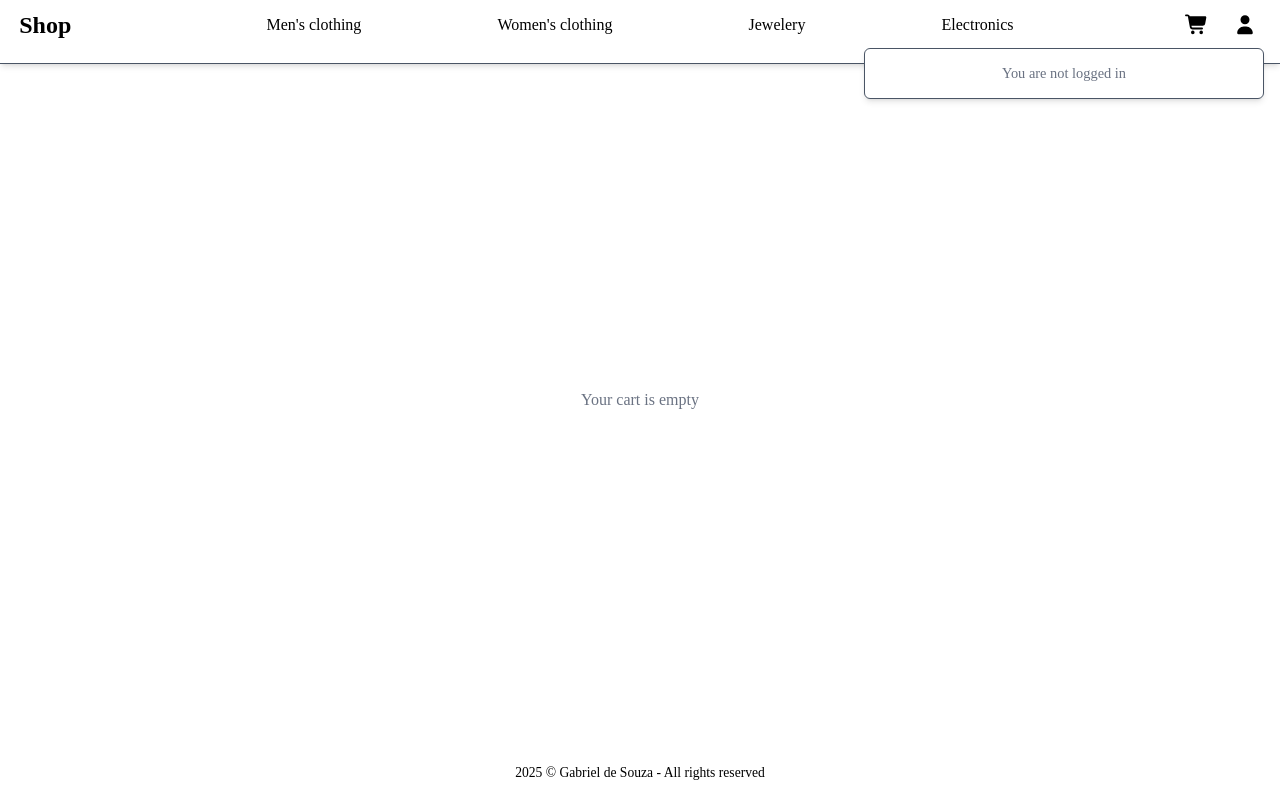
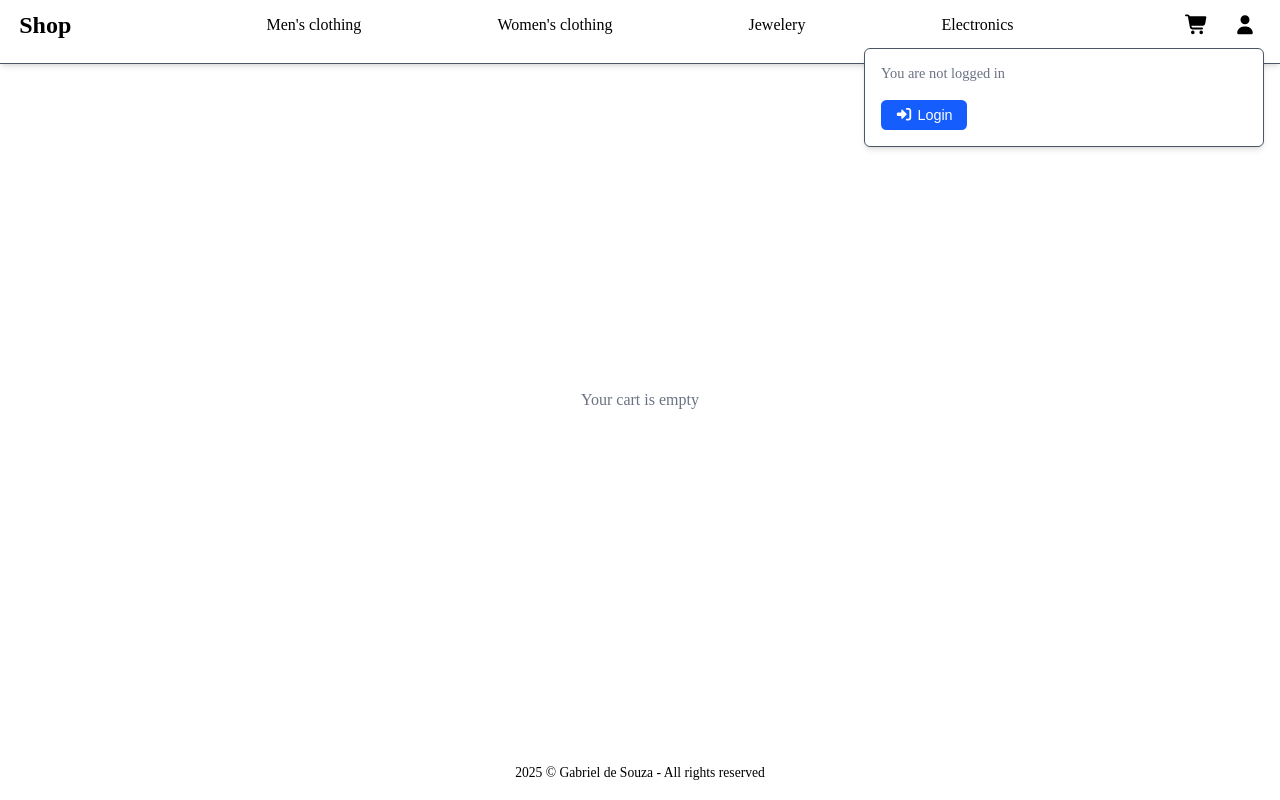
Before and after one commit to gab-souza-martins/fake-e-commerce, an Angular app: page /checkout in a window 1280 px wide. Both pictures are taken after a click on the button 1244 px from the left and 25 px from the top of the page. Built offline with nearby package versions, Linux system fonts and the light colour scheme.

Commit message:
Adicionado botão de logar para a janela de usuário em header.html, ainda sem funcionalidade

```diff
--- a/src/app/components/header/header.css
+++ b/src/app/components/header/header.css
@@ -116,7 +116,7 @@ nav.desktopLayout {
   font-size: 0.9rem;
 }
 
-.btn-checkout {
+.sm-primary-btn {
   color: white;
   font-size: 0.9rem;
 }
--- a/src/app/components/header/header.html
+++ b/src/app/components/header/header.html
@@ -66,7 +66,7 @@
       <!--  -->
       @if (cartItems&&cartItems.length > 0){
       <div class="cart-btns">
-        <a routerLink="checkout" class="primary-btn btn-checkout">
+        <a routerLink="checkout" class="primary-btn sm-primary-btn">
           <fa-icon [icon]="faCreditCard" />
           Checkout
         </a>
@@ -81,7 +81,12 @@
 
     <div class="off-grid off-grid-right" [ngClass]="{ shown: userOpen }">
       @if (!isLoggedIn) {
-      <p class="empty-message">You are not logged in</p>
+      <p class="empty-message" style="text-align: start">You are not logged in</p>
+      <br />
+      <button class="primary-btn sm-primary-btn">
+        <fa-icon [icon]="faLogin" />
+        Login
+      </button>
       }
     </div>
   </nav>
--- a/src/app/components/header/header.ts
+++ b/src/app/components/header/header.ts
@@ -8,6 +8,8 @@ import {
   faX,
   faCartShopping,
   faUser,
+  faRightToBracket,
+  faRightFromBracket,
   faTrash,
   faCreditCard,
 } from '@fortawesome/free-solid-svg-icons';
@@ -27,6 +29,8 @@ export class Header {
   faX = faX;
   faCart = faCartShopping;
   faUser = faUser;
+  faLogin = faRightToBracket;
+  faLogout = faRightFromBracket;
   faTrash = faTrash;
   faCreditCard = faCreditCard;
 
```
